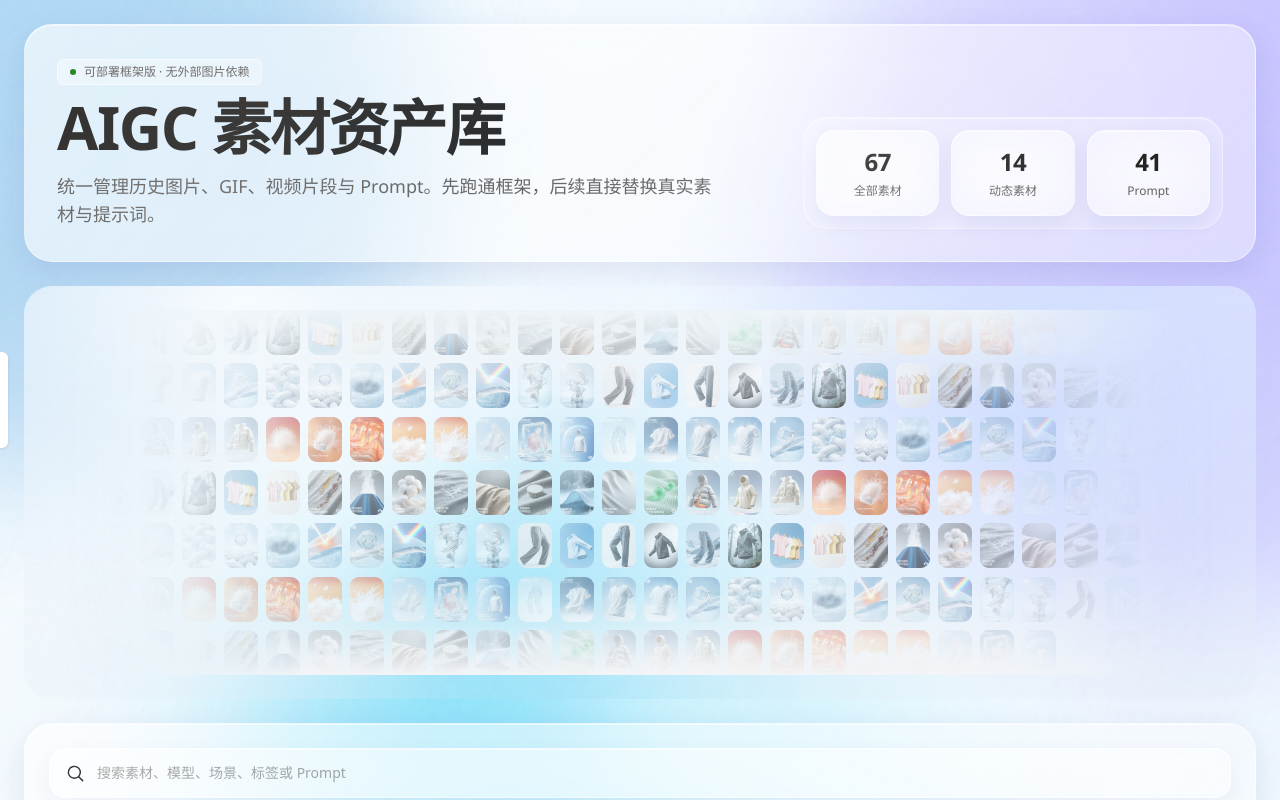
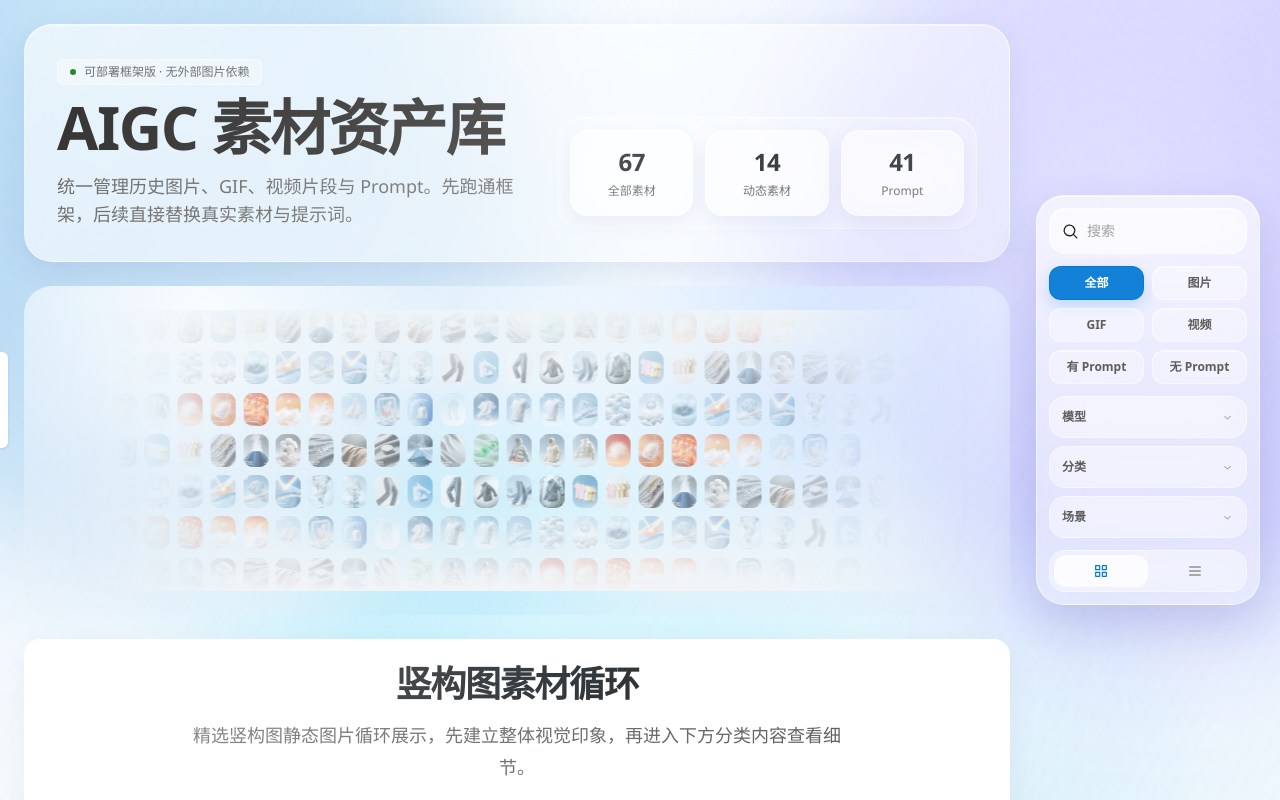
Before and after one commit to Feeeling-Black/aigc-asset-library, a React (Vite) app: page / in a window 1280 px wide. Shown: the top 800 px of the page. Built offline with nearby package versions, Linux system fonts and the light colour scheme; the HTML template or start-up script is replaced by a standard one.

Commit message:
Update App.jsx

```diff
--- a/src/App.jsx
+++ b/src/App.jsx
@@ -287,6 +287,117 @@ function FilterPill({ active, children, onClick }) {
   );
 }
 
+function FloatingFilterRail({ query, setQuery, quickFilter, setQuickFilter, categoryFilter, setCategoryFilter, viewMode, setViewMode }) {
+  const showGrid = viewMode === "grid";
+
+  return (
+    <aside
+      className="fixed right-5 top-1/2 z-40 hidden w-56 -translate-y-1/2 rounded-[28px] border p-3 backdrop-blur-2xl xl:block"
+      style={{
+        background: "linear-gradient(180deg, rgba(255,255,255,0.62) 0%, rgba(255,255,255,0.36) 100%)",
+        borderColor: "rgba(255,255,255,0.54)",
+        boxShadow: "0 18px 46px rgba(31,38,135,0.14), inset 0 1px 0 rgba(255,255,255,.62)",
+        WebkitBackdropFilter: "blur(26px)",
+        backdropFilter: "blur(26px)",
+      }}
+    >
+      <label
+        className="mb-3 flex items-center gap-2 rounded-2xl border px-3 py-3 backdrop-blur-xl"
+        style={{
+          background: "rgba(255,255,255,0.42)",
+          borderColor: "rgba(255,255,255,0.56)",
+          boxShadow: "inset 0 1px 0 rgba(255,255,255,.62)",
+        }}
+      >
+        <Icon name="search" size={17} className="shrink-0" />
+        <input
+          value={query}
+          onChange={(event) => setQuery(event.target.value)}
+          placeholder="搜索"
+          className="w-full bg-transparent text-sm outline-none"
+        />
+      </label>
+
+      <div className="mb-3 grid grid-cols-2 gap-2">
+        {quickFilters.map((filter) => (
+          <button
+            key={filter.key}
+            onClick={() => setQuickFilter(filter.key)}
+            className="rounded-xl px-3 py-2 text-xs font-semibold transition"
+            style={{
+              background: quickFilter === filter.key ? "rgba(0,120,212,0.92)" : "rgba(255,255,255,0.34)",
+              color: quickFilter === filter.key ? "white" : theme.subText,
+              border: `1px solid ${quickFilter === filter.key ? "rgba(0,120,212,.95)" : "rgba(255,255,255,.46)"}`,
+              boxShadow: quickFilter === filter.key ? "0 6px 16px rgba(0,120,212,.20)" : "inset 0 1px 0 rgba(255,255,255,.46)",
+            }}
+          >
+            {filter.label}
+          </button>
+        ))}
+      </div>
+
+      <div className="mb-3 space-y-2">
+        {filterGroups.map((group) => {
+          const active = categoryFilter?.key === group.key;
+          return (
+            <button
+              key={group.key}
+              onClick={() => setCategoryFilter(active ? null : { key: group.key, value: group.options[0] })}
+              className="flex w-full items-center justify-between rounded-2xl px-3 py-3 text-xs font-semibold transition backdrop-blur-xl"
+              style={{
+                background: active ? "rgba(0,120,212,0.92)" : "rgba(255,255,255,0.32)",
+                color: active ? "white" : theme.subText,
+                border: `1px solid ${active ? "rgba(0,120,212,.95)" : "rgba(255,255,255,.46)"}`,
+              }}
+            >
+              <span className="truncate">{active ? `${group.label}：${categoryFilter.value}` : group.label}</span>
+              <Icon name="down" size={13} className="shrink-0 opacity-70" />
+            </button>
+          );
+        })}
+      </div>
+
+      {categoryFilter ? (
+        <div className="mb-3 max-h-36 space-y-1.5 overflow-auto pr-1">
+          {filterGroups.find((group) => group.key === categoryFilter.key)?.options.map((option) => (
+            <button
+              key={option}
+              onClick={() => setCategoryFilter({ key: categoryFilter.key, value: option })}
+              className="w-full rounded-xl px-3 py-2 text-left text-xs font-medium transition"
+              style={{
+                background: categoryFilter.value === option ? "rgba(0,120,212,0.90)" : "rgba(255,255,255,0.24)",
+                color: categoryFilter.value === option ? "white" : theme.subText,
+              }}
+            >
+              {option}
+            </button>
+          ))}
+        </div>
+      ) : null}
+
+      <div className="flex rounded-2xl border p-1 backdrop-blur-xl" style={{ background: "rgba(255,255,255,0.30)", borderColor: "rgba(255,255,255,0.46)" }}>
+        <button aria-label="网格视图" onClick={() => setViewMode("grid")} className="flex flex-1 items-center justify-center rounded-xl p-2 transition" style={{ background: showGrid ? "rgba(255,255,255,0.78)" : "transparent", color: showGrid ? theme.blue : theme.subText }}><Icon name="grid" size={16} /></button>
+        <button aria-label="列表视图" onClick={() => setViewMode("list")} className="flex flex-1 items-center justify-center rounded-xl p-2 transition" style={{ background: !showGrid ? "rgba(255,255,255,0.78)" : "transparent", color: !showGrid ? theme.blue : theme.subText }}><Icon name="rows" size={16} /></button>
+      </div>
+    </aside>
+  );
+}
+
+function MobileFilterPanel({ query, setQuery, quickFilter, setQuickFilter, categoryFilter, setCategoryFilter, viewMode, setViewMode }) {
+  const showGrid = viewMode === "grid";
+
+  return (
+    <Panel className="relative mb-6 overflow-hidden p-5 md:p-6 xl:hidden">
+      <label className="mb-5 flex min-w-0 items-center gap-3 rounded-2xl border px-4 py-3.5 backdrop-blur-2xl" style={{ background: "rgba(255,255,255,0.36)", borderColor: "rgba(255,255,255,0.50)", boxShadow: "inset 0 1px 0 rgba(255,255,255,.58), 0 8px 22px rgba(31,38,135,.06)" }}>
+        <Icon name="search" size={19} className="shrink-0" /><input value={query} onChange={(event) => setQuery(event.target.value)} placeholder="搜索素材、模型、场景、标签或 Prompt" className="w-full bg-transparent text-sm outline-none" />
+      </label>
+      <div className="mb-5 flex flex-wrap items-center gap-2">{quickFilters.map((filter) => <FilterPill key={filter.key} active={quickFilter === filter.key} onClick={() => setQuickFilter(filter.key)}>{filter.label}</FilterPill>)}<div className="ml-auto flex rounded-2xl border p-1 backdrop-blur-xl" style={{ background: "rgba(255,255,255,0.30)", borderColor: "rgba(255,255,255,0.44)" }}><button aria-label="网格视图" onClick={() => setViewMode("grid")} className="rounded-xl p-2 transition" style={{ background: showGrid ? "rgba(255,255,255,0.74)" : "transparent", color: showGrid ? theme.blue : theme.subText }}><Icon name="grid" size={16} /></button><button aria-label="列表视图" onClick={() => setViewMode("list")} className="rounded-xl p-2 transition" style={{ background: !showGrid ? "rgba(255,255,255,0.74)" : "transparent", color: !showGrid ? theme.blue : theme.subText }}><Icon name="rows" size={16} /></button></div></div>
+      <div className="grid gap-3 md:grid-cols-3">{filterGroups.map((group) => { const active = categoryFilter?.key === group.key; return <button key={group.key} onClick={() => setCategoryFilter(active ? null : { key: group.key, value: group.options[0] })} className="flex items-center justify-between rounded-2xl px-4 py-3.5 text-sm font-semibold transition backdrop-blur-xl" style={{ background: active ? "rgba(0,120,212,0.92)" : "rgba(255,255,255,0.30)", color: active ? "white" : theme.subText, border: `1px solid ${active ? "rgba(0,120,212,.95)" : "rgba(255,255,255,.44)"}` }}><span>{active ? `${group.label}：${categoryFilter.value}` : group.label}</span><Icon name="down" size={14} /></button>; })}</div>
+      {categoryFilter ? <div className="mt-4 flex flex-wrap gap-2">{filterGroups.find((group) => group.key === categoryFilter.key)?.options.map((option) => <FilterPill key={option} active={categoryFilter.value === option} onClick={() => setCategoryFilter({ key: categoryFilter.key, value: option })}>{option}</FilterPill>)}</div> : null}
+    </Panel>
+  );
+}
+
 function SectionTitle({ activeSection, filteredCount }) {
   const titleMap = { all: "全局素材预览", motion: "动态素材", prompt: "Prompt 词库", favorite: "收藏素材", taxonomy: "分类管理" };
   const subtitleMap = {
@@ -353,8 +464,9 @@ function ThumbnailTileWall() {
   const thumbnailItems = Array.from({ length: thumbCount }, (_, index) => promptLibraryAssets[index % promptLibraryAssets.length]);
 
   function getThumbStyle(index) {
-    const row = Math.floor(index / cols);
-    const col = index % cols;
+    const normalizedIndex = index % thumbCount;
+    const row = Math.floor(normalizedIndex / cols);
+    const col = normalizedIndex % cols;
     const edgeDistanceX = Math.min(col, cols - 1 - col) / (cols / 2);
     const edgeFade = clamp(edgeDistanceX * 1.85, 0.08, 1);
 
@@ -367,8 +479,9 @@ function ThumbnailTileWall() {
       };
     }
 
-    const hoverRow = Math.floor(hoveredThumb / cols);
-    const hoverCol = hoveredThumb % cols;
+    const normalizedHover = hoveredThumb % thumbCount;
+    const hoverRow = Math.floor(normalizedHover / cols);
+    const hoverCol = normalizedHover % cols;
     const dx = col - hoverCol;
     const dy = row - hoverRow;
     const distance = Math.sqrt(dx * dx + dy * dy);
@@ -400,16 +513,19 @@ function ThumbnailTileWall() {
   return (
     <section className="thumbnail-inline-stage relative mb-6 overflow-hidden rounded-[28px] px-5 py-6 md:px-8">
       <div className="thumbnail-wall-shell relative z-10">
-        <div className="grid gap-1.5 md:gap-2" style={{ gridTemplateColumns: `repeat(${cols}, minmax(0, 1fr))` }} onMouseLeave={() => setHoveredThumb(null)}>
+        <div className="thumbnail-scroll-track flex w-[200%]" onMouseLeave={() => setHoveredThumb(null)}>
+          {[0, 1].map((copyIndex) => (
+            <div key={`thumbnail-copy-${copyIndex}`} className="grid flex-[0_0_50%] gap-1.5 md:gap-2 px-1" style={{ gridTemplateColumns: `repeat(${cols}, minmax(0, 1fr))` }}>
               {thumbnailItems.map((item, index) => {
-            const isActive = hoveredThumb === index;
+                const thumbIndex = copyIndex * thumbCount + index;
+                const isActive = hoveredThumb === thumbIndex;
                 return (
                   <button
-                key={`${item.id}-thumb-${index}`}
+                    key={`${item.id}-thumb-${copyIndex}-${index}`}
                     type="button"
-                onMouseEnter={() => setHoveredThumb(index)}
+                    onMouseEnter={() => setHoveredThumb(thumbIndex)}
                     className={cn("thumbnail-tile relative aspect-[3/4] overflow-hidden outline-none", isActive ? "thumbnail-tile-active" : "")}
-                style={{ ...getThumbStyle(index), borderRadius: "9px", background: "rgba(255,255,255,.28)" }}
+                    style={{ ...getThumbStyle(thumbIndex), borderRadius: "9px", background: "rgba(255,255,255,.28)" }}
                     aria-label={`Prompt 缩略图 ${index + 1}`}
                   >
                     <img src={item.mediaUrl} alt={item.title} className="h-full w-full object-cover" draggable={false} loading="lazy" />
@@ -425,6 +541,8 @@ function ThumbnailTileWall() {
                   </button>
                 );
               })}
+            </div>
+          ))}
         </div>
         <div className="pointer-events-none absolute inset-y-0 left-0 z-[300] w-44 bg-gradient-to-r from-[#eef4f8] via-[#eef4f8]/88 to-transparent" />
         <div className="pointer-events-none absolute inset-y-0 right-0 z-[300] w-44 bg-gradient-to-l from-[#eef4f8] via-[#eef4f8]/88 to-transparent" />
@@ -787,7 +905,18 @@ export default function AIGCAssetLibrary() {
         </nav>
       </aside>
 
-      <main className="relative mx-auto max-w-[1440px] px-6 py-6">
+      <FloatingFilterRail
+        query={query}
+        setQuery={setQuery}
+        quickFilter={quickFilter}
+        setQuickFilter={setQuickFilter}
+        categoryFilter={categoryFilter}
+        setCategoryFilter={setCategoryFilter}
+        viewMode={viewMode}
+        setViewMode={setViewMode}
+      />
+
+      <main className="relative mx-auto max-w-[1440px] px-6 py-6 xl:pr-[270px]">
         <Panel className="mb-6 p-6 md:p-8" style={{ background: "linear-gradient(135deg, rgba(255,255,255,0.64) 0%, rgba(255,255,255,0.36) 100%)" }}>
           <div className="flex flex-col gap-6 xl:flex-row xl:items-end xl:justify-between">
             <div><div className="mb-3 inline-flex items-center gap-2 rounded-md border px-3 py-1 text-xs font-medium" style={{ background: theme.soft, borderColor: theme.border, color: theme.subText }}><span className="h-1.5 w-1.5 rounded-full" style={{ background: "#107c10" }} />可部署框架版 · 无外部图片依赖</div><h1 className="max-w-3xl text-4xl font-semibold tracking-tight md:text-6xl">AIGC 素材资产库</h1><p className="mt-4 max-w-2xl text-base leading-7 md:text-lg" style={{ color: theme.subText }}>统一管理历史图片、GIF、视频片段与 Prompt。先跑通框架，后续直接替换真实素材与提示词。</p></div>
@@ -796,26 +925,27 @@ export default function AIGCAssetLibrary() {
         </Panel>
 
         {activeSection === "all" ? <ThumbnailTileWall /> : null}
+        <MobileFilterPanel
+          query={query}
+          setQuery={setQuery}
+          quickFilter={quickFilter}
+          setQuickFilter={setQuickFilter}
+          categoryFilter={categoryFilter}
+          setCategoryFilter={setCategoryFilter}
+          viewMode={viewMode}
+          setViewMode={setViewMode}
+        />
 
-        <Panel className="relative mb-6 overflow-hidden p-5 md:p-6">
-          <label className="mb-5 flex min-w-0 items-center gap-3 rounded-2xl border px-4 py-3.5 backdrop-blur-2xl" style={{ background: "rgba(255,255,255,0.36)", borderColor: "rgba(255,255,255,0.50)", boxShadow: "inset 0 1px 0 rgba(255,255,255,.58), 0 8px 22px rgba(31,38,135,.06)" }}>
-            <Icon name="search" size={19} className="shrink-0" /><input value={query} onChange={(event) => setQuery(event.target.value)} placeholder="搜索素材、模型、场景、标签或 Prompt" className="w-full bg-transparent text-sm outline-none" />
-          </label>
-          <div className="mb-5 flex flex-wrap items-center gap-2">{quickFilters.map((filter) => <FilterPill key={filter.key} active={quickFilter === filter.key} onClick={() => setQuickFilter(filter.key)}>{filter.label}</FilterPill>)}<div className="ml-auto flex rounded-2xl border p-1 backdrop-blur-xl" style={{ background: "rgba(255,255,255,0.30)", borderColor: "rgba(255,255,255,0.44)" }}><button aria-label="网格视图" onClick={() => setViewMode("grid")} className="rounded-xl p-2 transition" style={{ background: showGrid ? "rgba(255,255,255,0.74)" : "transparent", color: showGrid ? theme.blue : theme.subText }}><Icon name="grid" size={16} /></button><button aria-label="列表视图" onClick={() => setViewMode("list")} className="rounded-xl p-2 transition" style={{ background: !showGrid ? "rgba(255,255,255,0.74)" : "transparent", color: !showGrid ? theme.blue : theme.subText }}><Icon name="rows" size={16} /></button></div></div>
-          <div className="grid gap-3 md:grid-cols-3">{filterGroups.map((group) => { const active = categoryFilter?.key === group.key; return <button key={group.key} onClick={() => setCategoryFilter(active ? null : { key: group.key, value: group.options[0] })} className="flex items-center justify-between rounded-2xl px-4 py-3.5 text-sm font-semibold transition backdrop-blur-xl" style={{ background: active ? "rgba(0,120,212,0.92)" : "rgba(255,255,255,0.30)", color: active ? "white" : theme.subText, border: `1px solid ${active ? "rgba(0,120,212,.95)" : "rgba(255,255,255,.44)"}` }}><span>{active ? `${group.label}：${categoryFilter.value}` : group.label}</span><Icon name="down" size={14} /></button>; })}</div>
-          {categoryFilter ? <div className="mt-4 flex flex-wrap gap-2">{filterGroups.find((group) => group.key === categoryFilter.key)?.options.map((option) => <FilterPill key={option} active={categoryFilter.value === option} onClick={() => setCategoryFilter({ key: categoryFilter.key, value: option })}>{option}</FilterPill>)}</div> : null}
-        </Panel>
-
-        <SectionTitle activeSection={activeSection} filteredCount={filteredAssets.length} />
+        {activeSection !== "all" ? <SectionTitle activeSection={activeSection} filteredCount={filteredAssets.length} /> : null}
         {activeSection === "prompt" ? <PromptLibraryView assets={filteredAssets} viewMode={viewMode} onToggleFavorite={handleToggleFavorite} /> : activeSection === "taxonomy" ? <TaxonomyView /> : filteredAssets.length === 0 ? <EmptyState /> : showGrid ? activeSection === "all" ? <GlobalPreviewGridView assets={filteredAssets} onToggleFavorite={handleToggleFavorite} /> : activeSection === "motion" ? <MotionGridView assets={filteredAssets} onToggleFavorite={handleToggleFavorite} /> : <AssetGridView assets={filteredAssets} onToggleFavorite={handleToggleFavorite} /> : <AssetListView assets={filteredAssets} onToggleFavorite={handleToggleFavorite} />}
       </main>
 
       <style>{`
         input::placeholder { color: rgba(96,94,92,.58); }
         .animated-page-bg { background: linear-gradient(180deg, #eef8ff 0%, #e4eef9 44%, #f5f7fb 100%); position: relative; overflow-x: hidden; }
-        .animated-page-bg::before { content: ""; position: fixed; inset: -38%; pointer-events: none; background: radial-gradient(circle at 16% 18%, rgba(0,120,212,.28), transparent 24%), radial-gradient(circle at 78% 14%, rgba(124,94,255,.24), transparent 26%), radial-gradient(circle at 50% 82%, rgba(0,188,242,.22), transparent 30%), radial-gradient(circle at 34% 46%, rgba(255,255,255,.72), transparent 24%); filter: blur(10px); opacity: 1; animation: backgroundBreath 8s ease-in-out infinite; will-change: transform, opacity; }
-        .animated-page-bg::after { content: ""; position: fixed; inset: -20%; pointer-events: none; background: linear-gradient(115deg, transparent 0%, rgba(255,255,255,.28) 34%, rgba(157,210,255,.18) 46%, transparent 62%), radial-gradient(circle at 70% 30%, rgba(255,255,255,.40), transparent 22%); mix-blend-mode: screen; opacity: .72; animation: backgroundSweep 7s ease-in-out infinite; will-change: transform, opacity; }
-        .ambient-wash { background: radial-gradient(circle at 16% 12%, rgba(0,120,212,.34), transparent 25%), radial-gradient(circle at 88% 8%, rgba(132,118,255,.30), transparent 27%), radial-gradient(circle at 42% 70%, rgba(0,188,242,.24), transparent 28%), linear-gradient(120deg, rgba(255,255,255,.32), transparent 48%, rgba(255,255,255,.34)); opacity: 1; animation: ambientWashMove 8.5s ease-in-out infinite; will-change: transform, opacity; }
+        .animated-page-bg::before { content: ""; position: fixed; inset: -38%; pointer-events: none; background: radial-gradient(circle at 16% 18%, rgba(0,120,212,.28), transparent 24%), radial-gradient(circle at 78% 14%, rgba(124,94,255,.24), transparent 26%), radial-gradient(circle at 50% 82%, rgba(0,188,242,.22), transparent 30%), radial-gradient(circle at 34% 46%, rgba(255,255,255,.72), transparent 24%); filter: blur(10px); opacity: 1; animation: backgroundBreath 4.8s ease-in-out infinite; will-change: transform, opacity; }
+        .animated-page-bg::after { content: ""; position: fixed; inset: -20%; pointer-events: none; background: linear-gradient(115deg, transparent 0%, rgba(255,255,255,.28) 34%, rgba(157,210,255,.18) 46%, transparent 62%), radial-gradient(circle at 70% 30%, rgba(255,255,255,.40), transparent 22%); mix-blend-mode: screen; opacity: .72; animation: backgroundSweep 4.2s ease-in-out infinite; will-change: transform, opacity; }
+        .ambient-wash { background: radial-gradient(circle at 16% 12%, rgba(0,120,212,.34), transparent 25%), radial-gradient(circle at 88% 8%, rgba(132,118,255,.30), transparent 27%), radial-gradient(circle at 42% 70%, rgba(0,188,242,.24), transparent 28%), linear-gradient(120deg, rgba(255,255,255,.32), transparent 48%, rgba(255,255,255,.34)); opacity: 1; animation: ambientWashMove 4.6s ease-in-out infinite; will-change: transform, opacity; }
         @keyframes backgroundBreath { 0%, 100% { transform: translate3d(-1%,0,0) scale(1); opacity: .82; } 50% { transform: translate3d(4%,-2.5%,0) scale(1.12); opacity: 1; } }
         @keyframes backgroundSweep { 0%, 100% { transform: translate3d(-8%,-2%,0) rotate(0deg); opacity: .42; } 50% { transform: translate3d(8%,2%,0) rotate(4deg); opacity: .9; } }
         @keyframes ambientWashMove { 0%, 100% { transform: translate3d(-3%,-2%,0) scale(1); opacity: .86; } 50% { transform: translate3d(3%,2.5%,0) scale(1.1); opacity: 1; } }
@@ -823,11 +953,11 @@ export default function AIGCAssetLibrary() {
         @keyframes ambientDriftB { 0%, 100% { transform: translate3d(34px,-10px,0) scale(1.02); } 50% { transform: translate3d(-96px,68px,0) scale(1.18); } }
         @keyframes ambientSheen { 0%, 100% { opacity: .62; transform: translateX(-8%) translateY(-2%) scale(1); } 50% { opacity: 1; transform: translateX(8%) translateY(2%) scale(1.04); } }
         .ambient-orb { mix-blend-mode: screen; opacity: .95; }
-        .ambient-orb-a { animation: ambientDriftA 8.5s ease-in-out infinite; }
-        .ambient-orb-b { animation: ambientDriftB 9.5s ease-in-out infinite; }
-        .ambient-orb-c { animation: ambientDriftA 10s ease-in-out infinite reverse; }
-        .ambient-orb-d { animation: ambientDriftB 8s ease-in-out infinite reverse; }
-        .ambient-sheen { background: radial-gradient(circle at 20% 18%, rgba(255,255,255,.72), transparent 28%), radial-gradient(circle at 82% 16%, rgba(255,255,255,.58), transparent 24%), linear-gradient(115deg, transparent 0%, rgba(255,255,255,.48) 42%, transparent 68%); animation: ambientSheen 6.5s ease-in-out infinite; }
+        .ambient-orb-a { animation: ambientDriftA 4.8s ease-in-out infinite; }
+        .ambient-orb-b { animation: ambientDriftB 5.2s ease-in-out infinite; }
+        .ambient-orb-c { animation: ambientDriftA 5.6s ease-in-out infinite reverse; }
+        .ambient-orb-d { animation: ambientDriftB 4.4s ease-in-out infinite reverse; }
+        .ambient-sheen { background: radial-gradient(circle at 20% 18%, rgba(255,255,255,.72), transparent 28%), radial-gradient(circle at 82% 16%, rgba(255,255,255,.58), transparent 24%), linear-gradient(115deg, transparent 0%, rgba(255,255,255,.48) 42%, transparent 68%); animation: ambientSheen 3.8s ease-in-out infinite; }
         @keyframes floatAsset { 0%, 100% { transform: translate3d(0,0,0) scale(1); } 50% { transform: translate3d(12px,-16px,0) scale(1.08); } }
         @keyframes pulseLine { 0%, 100% { opacity: .35; transform: scaleX(.82); } 50% { opacity: .9; transform: scaleX(1); } }
         @keyframes marqueeLeft { 0% { transform: translateX(0); } 100% { transform: translateX(-50%); } }
@@ -847,8 +977,11 @@ export default function AIGCAssetLibrary() {
         .thumbnail-glint { opacity: 0; }
         .thumbnail-tile-active .thumbnail-glint { animation: thumbnailGlint 680ms cubic-bezier(.22,1,.36,1) both; }
         @keyframes thumbnailGlint { 0% { transform: translateX(0) rotate(12deg); opacity: 0; } 18% { opacity: .75; } 100% { transform: translateX(330%) rotate(12deg); opacity: 0; } }
+        @keyframes thumbnailWallScroll { 0% { transform: translate3d(0,0,0); } 100% { transform: translate3d(-50%,0,0); } }
+        .thumbnail-scroll-track { animation: thumbnailWallScroll 130s linear infinite; will-change: transform; }
+        .thumbnail-wall-shell:hover .thumbnail-scroll-track { animation-play-state: paused; }
         .prompt-hover-panel:hover { transform: translateY(0) scale(1.015); }
-        @media (prefers-reduced-motion: reduce) { .ambient-orb, .ambient-wash, .ambient-sheen, .animated-page-bg::before, .animated-page-bg::after, .motion-orb, .motion-block, .motion-line, .marquee-track { animation: none !important; } }
+        @media (prefers-reduced-motion: reduce) { .ambient-orb, .ambient-wash, .ambient-sheen, .animated-page-bg::before, .animated-page-bg::after, .motion-orb, .motion-block, .motion-line, .marquee-track, .thumbnail-scroll-track { animation: none !important; } }
       `}</style>
     </div>
   );
```
Lines whose indentation alone changed are shown as unchanged.
